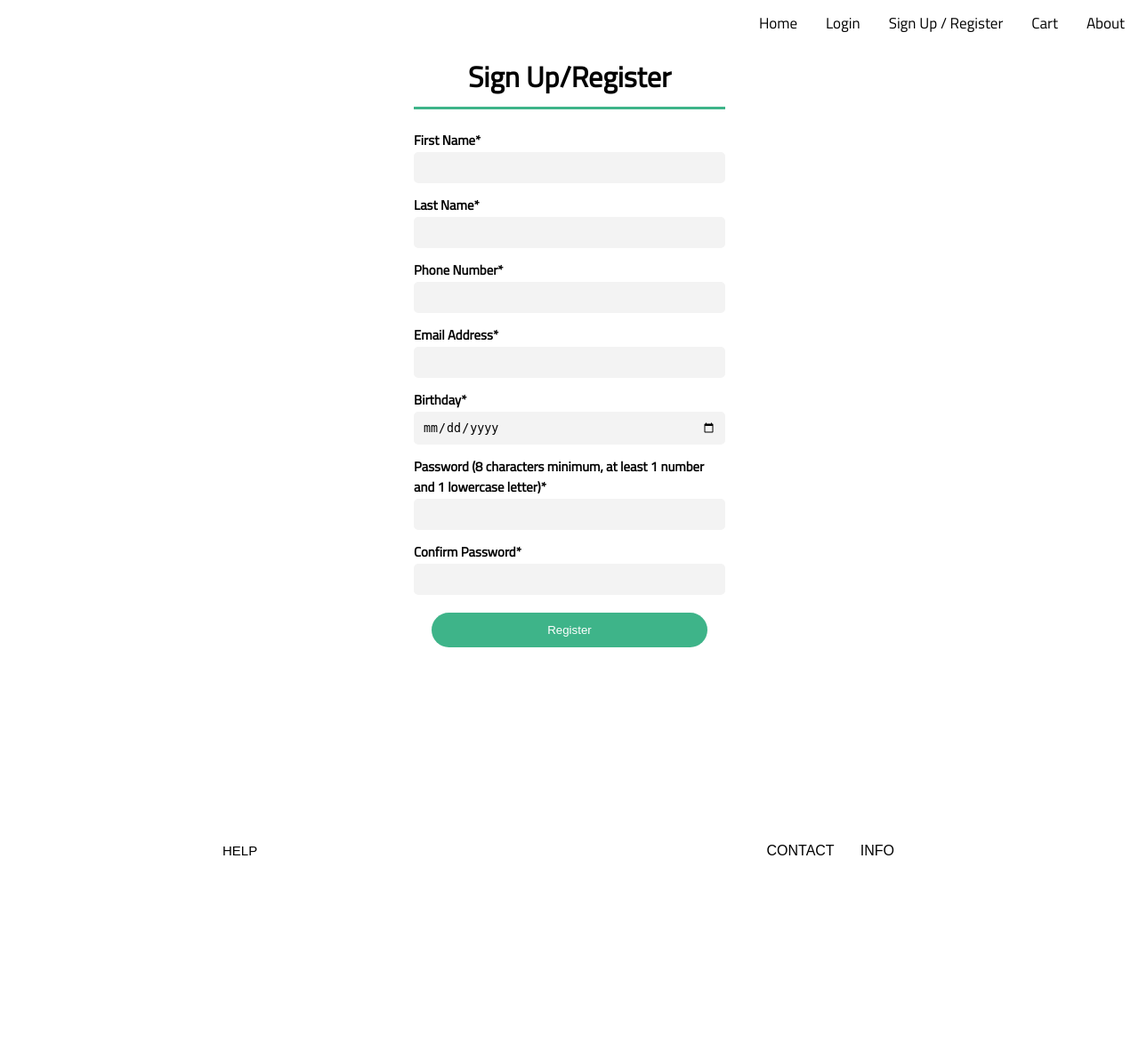
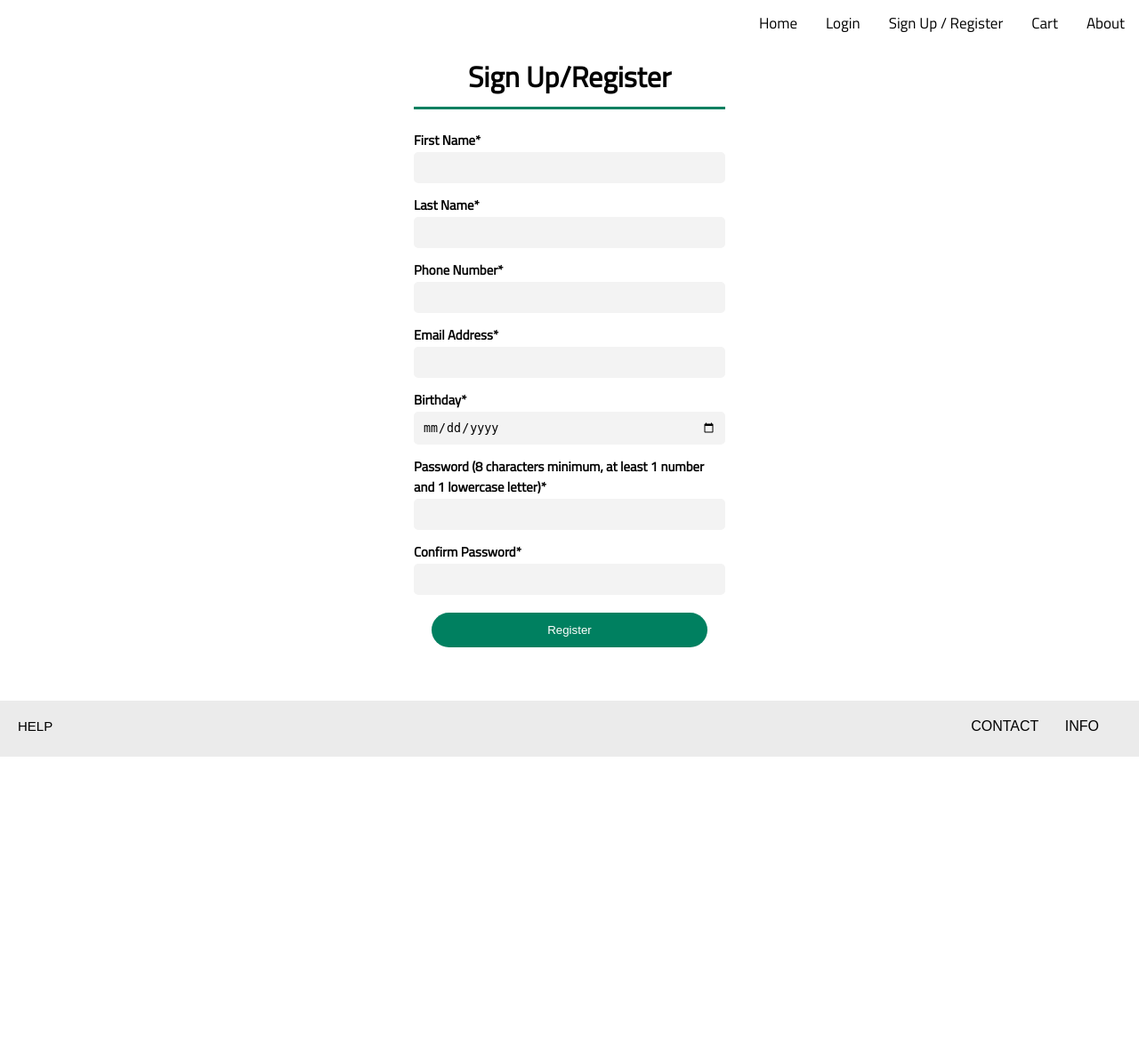
Before and after one commit to kfang00/merit-winter-project, a Flask app: page /signUp in a window 1280 px wide. Shown: the whole page at 89% size. After the commit the page ends 851 px from the top, so only its background shows below. Run offline with Flask 2, Linux system fonts and the light colour scheme.

Commit message:
design changes

```diff
--- a/static/base.css
+++ b/static/base.css
@@ -71,6 +71,7 @@ button,input{
 	font-size: 30px;
 	background-color: #D9D9D9;
 	user-select: none;
+	z-index: 3;
 }
 #scrollButton:hover{
 	background-color: #B3B3B3;
--- a/static/cartstyle.css
+++ b/static/cartstyle.css
@@ -34,6 +34,7 @@
     height: 200px;
     text-align: center;
     margin: auto;
+    min-height: 82vh;
 }
 
 .section .cartH{
--- a/static/homepage.css
+++ b/static/homepage.css
@@ -3,9 +3,16 @@
 *{
     box-sizing: border-box;
 }
+#home {
+
+}
+
 .home-h1{
     font-size: 3em;
-    margin-left: 2%;
+    margin-left: 5%;
+    margin-right: 5%;
+    text-align: center;
+    border-bottom: 3.5px solid #008060;
 }
 .slideShow{
     position: relative;
@@ -15,7 +22,7 @@
 .slides{
     max-height: 500px;
     display: none;
-    background-color: rgba(0,0,0,0.7);
+    background-color: rgba(0, 0, 0, 0.719);
 }
 .image-wrapper{
     display: flex;
@@ -24,12 +31,13 @@
     overflow: hidden;
     height: 400px;
 }
-img{
+.image-wrapper img{
     display: block;
     margin-left: auto;
     margin-right: auto;
     cursor: pointer;
     height: 100%;
+    width: 430px;
 }
 .prev, .next{
     cursor: pointer;
@@ -80,7 +88,7 @@ img{
     background-color: #717171;
 }
 .modalBtn{
-    background-color: #3EB489;
+    background-color: #008060;
     padding: 10px;
     color: white;
     position: fixed;
@@ -91,7 +99,7 @@ img{
     font-family: 'Quicksand', 'Titillium Web', sans-serif;
 }
 .modalBtn:hover{
-    background-color: #008060;
+    background-color: #003f2f;
 }
 .modal{
     display: none;
--- a/static/login-signup.css
+++ b/static/login-signup.css
@@ -2,7 +2,7 @@
     margin: auto;
     text-align: center;
     padding: 10px;
-    border-bottom: 3px solid #3EB489;
+    border-bottom: 3px solid #008060;
     width: 350px;
     margin-bottom: 10px;
 }
@@ -31,7 +31,7 @@
     padding: 12px;
     border-radius: 20px;
     margin: 20px;
-    background-color:#3EB489;
+    background-color:#008060;
     color: white;
     border: none;
 }
@@ -52,3 +52,7 @@
     color: #3c7759;
     border-color: #c8ead9;
 }
+
+.login-form {
+    min-height: 72vh;
+}
--- a/static/nav-footer.css
+++ b/static/nav-footer.css
@@ -3,6 +3,11 @@
 body{
   font-family: 'Titillium Web', sans-serif;
   margin: 0px;
+}
+
+#home-body {
+  position: relative;
+  min-height: 100vh;
 }
 .nav-bar{
   overflow: hidden;
@@ -27,17 +32,22 @@ body{
 }
 
 .nav-bar li a:hover {
-  color: #3EB489;
+  color: #008060;
   transition: 0.2s;
-  border-bottom: solid;
-  border-bottom-color: #3EB489;
-  border-bottom-width: thick;
+  border-bottom: 5px solid #008060;
+}
+
+.bodyContent {
+  height: 100%;
 }
 
 /* footer */
 .footer{
-  height: 25px;
-  margin:200px 250px;
+  padding: 20px 20px 25px 20px;
+  background-color: rgba(233, 233, 233, 0.89);
+  margin-top: 40px;
+  position: absolute;
+  width: 100%;
 }
 
 .footer .lileft{
--- a/templates/index.html
+++ b/templates/index.html
@@ -14,7 +14,7 @@
 	<link rel="stylesheet" type="text/css" href="static/about-and-help.css"/>
 </head>
 
-<body>
+<body id = "home-body">
 	<div class="nav-bar">
 		<ul>
 			<li><a href="/home">Home</a></li>
@@ -35,18 +35,12 @@
 		<div class="footer">
 			<ul>
 				<li class="lileft">
-					<a href="/help">
-						HELP
-					</a>
+					<a href="/help">HELP</a>
 				</li>
 				<li class="liright">
-					<a class="f1">
-						CONTACT
-					</a>
+					<a class="f1">CONTACT</a>
 
-					<a class="f1">
-						INFO
-					</a>
+					<a class="f1">INFO</a>
 				</li>
 			</ul>
 		</div>
```
Also changed, not shown: templates/cart.html (+0 -28 lines), templates/home.html (+6 -4 lines).
